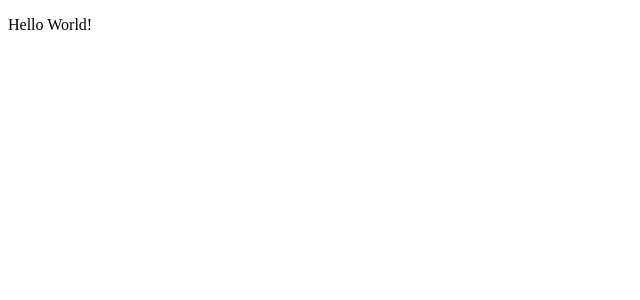
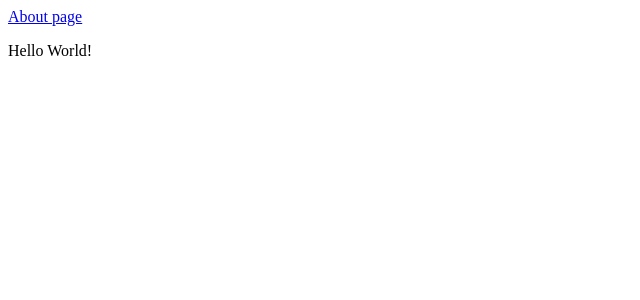
Before and after one commit to TheFirstMe/nextjs, a Next.js app: page / in a window 1280 px wide. Shown: the top 300 px of the page, without its empty margins (0-640 px from the left). Built offline with nearby package versions, Linux system fonts and the light colour scheme.

Commit message:
navigate between pages

```diff
--- a/pages/index.js
+++ b/pages/index.js
@@ -1,5 +1,10 @@
+import Link from 'next/link';
+
 const Index = () => (
     <div>
+        <Link href="/about" >
+            <a title="About page">About page</a>
+        </Link>
         <p>Hello World!</p>
     </div>
 );
```
Also changed, not shown: pages/about.js (added, +7 -0 lines).
